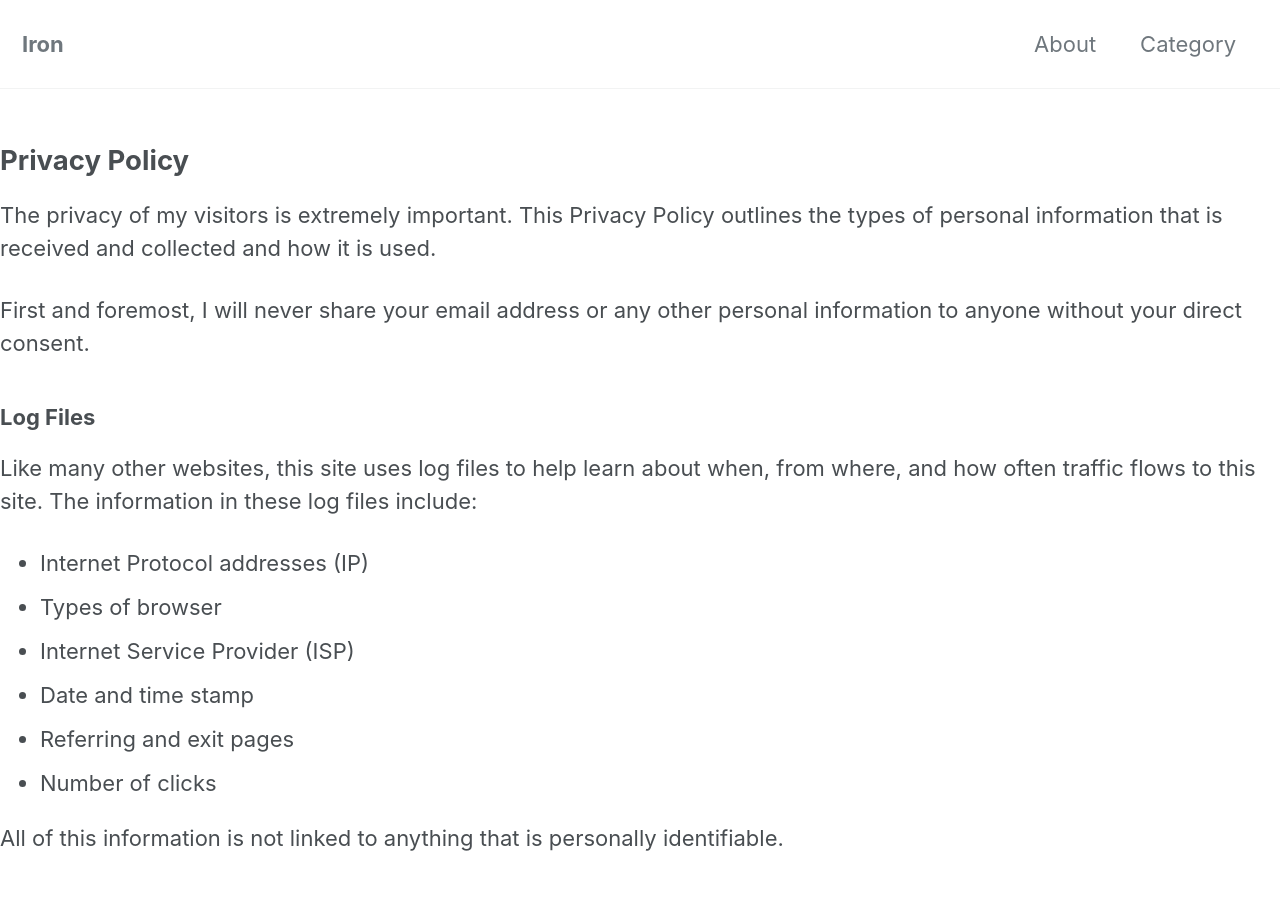
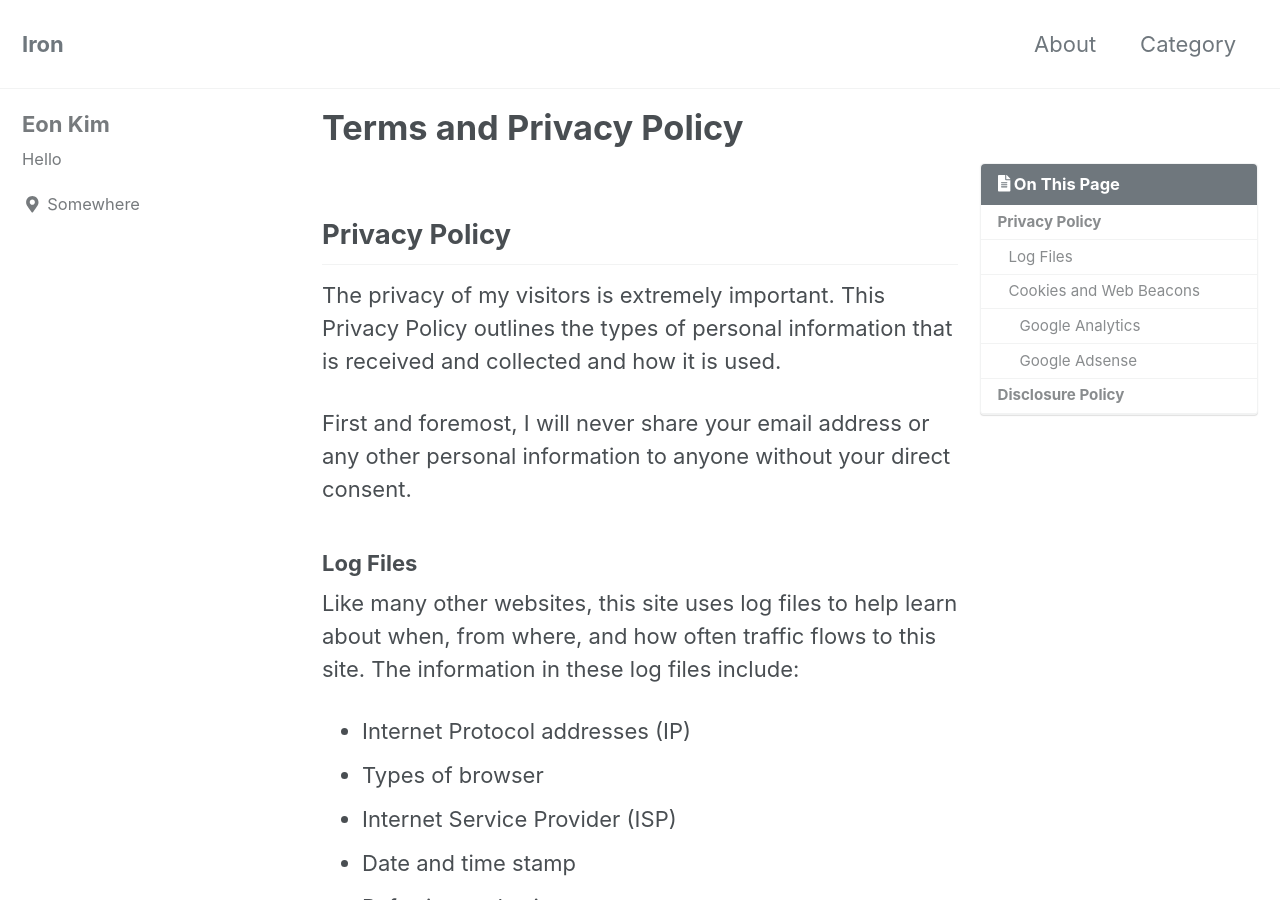
Before and after one commit to thisisiron/thisisiron.github.io, a Jekyll site: the page built from _pages/terms.md, in a window 1280 px wide and 900 px high. Built offline with Jekyll 4.4.1, drawn with Linux system fonts in a browser that asks for light colours; cached includes are drawn as plain includes; nearby versions of some CDN libraries; our own code applies the rules of GitHub Pages for plain Markdown files; some of the changed lines change nothing that is shown; some of the changed text lies outside the part shown.

Commit message:
modify config file

```diff
--- a/_config.yml
+++ b/_config.yml
@@ -290,3 +290,10 @@ defaults:
       comments: # true
       share: true
       related: true
+  # _pages 부분입니다.
+  - scope:
+      path: "_pages"
+      type: pages
+    values:
+      layout: single
+      author_profile: true
```
